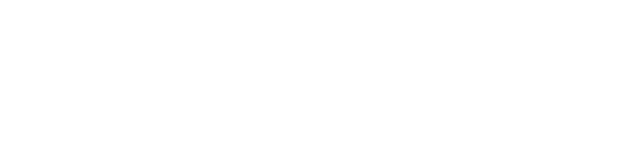
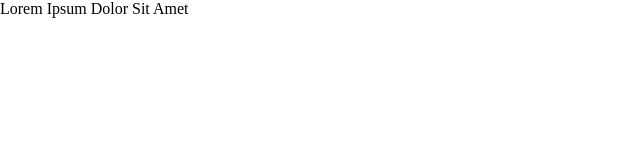
Before and after one commit to ThunderFound/thunderfound.github.io, a plain HTML site: page transparent-bg/index.html in a window 1280 px wide. Shown: the whole page, without its empty margins (0-640 px from the left). Drawn offline with Linux system fonts and the light colour scheme.

Commit message:
Update index.html

```diff
--- a/transparent-bg/index.html
+++ b/transparent-bg/index.html
@@ -9,6 +9,9 @@
         <link rel="stylesheet" href="styles.css">
     </head>
     <body>
+        <p>
+            Lorem Ipsum Dolor Sit Amet
+        </p>
         <script src="" async defer></script>
     </body>
 </html>
```
